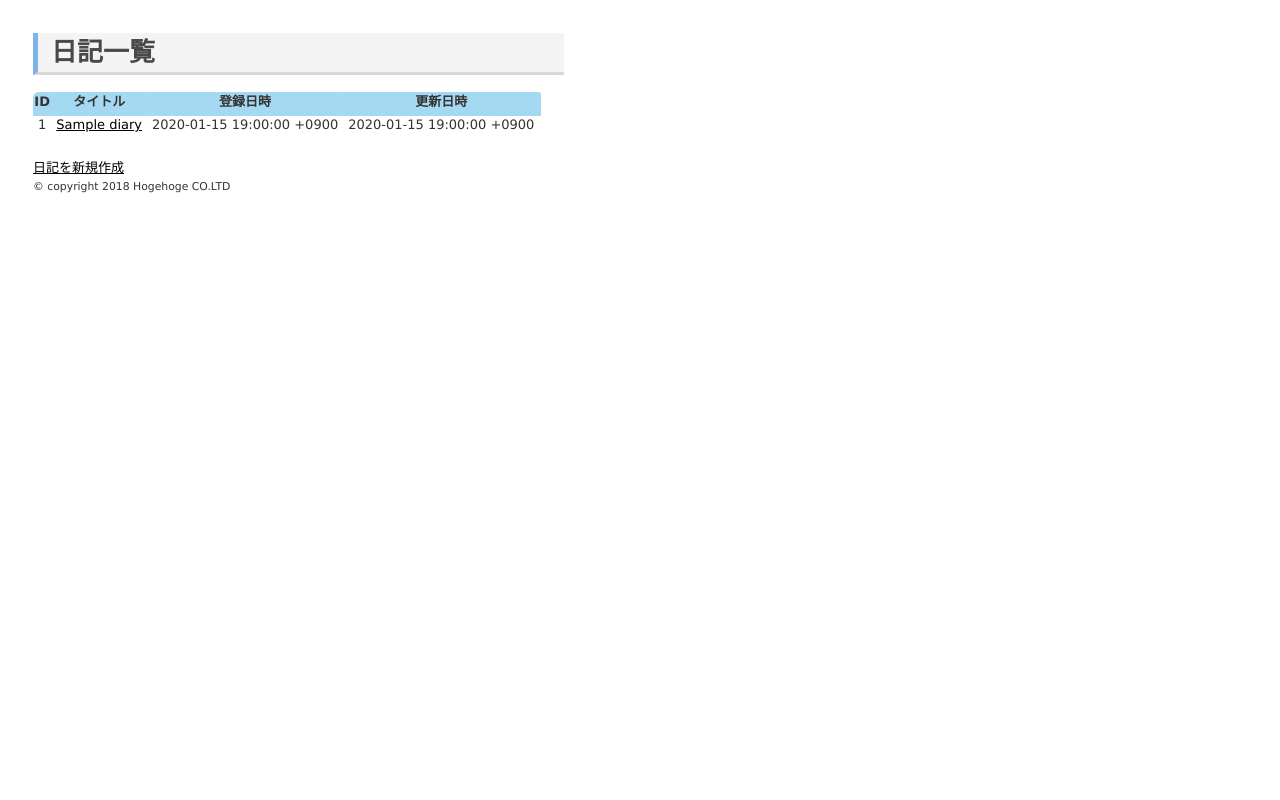
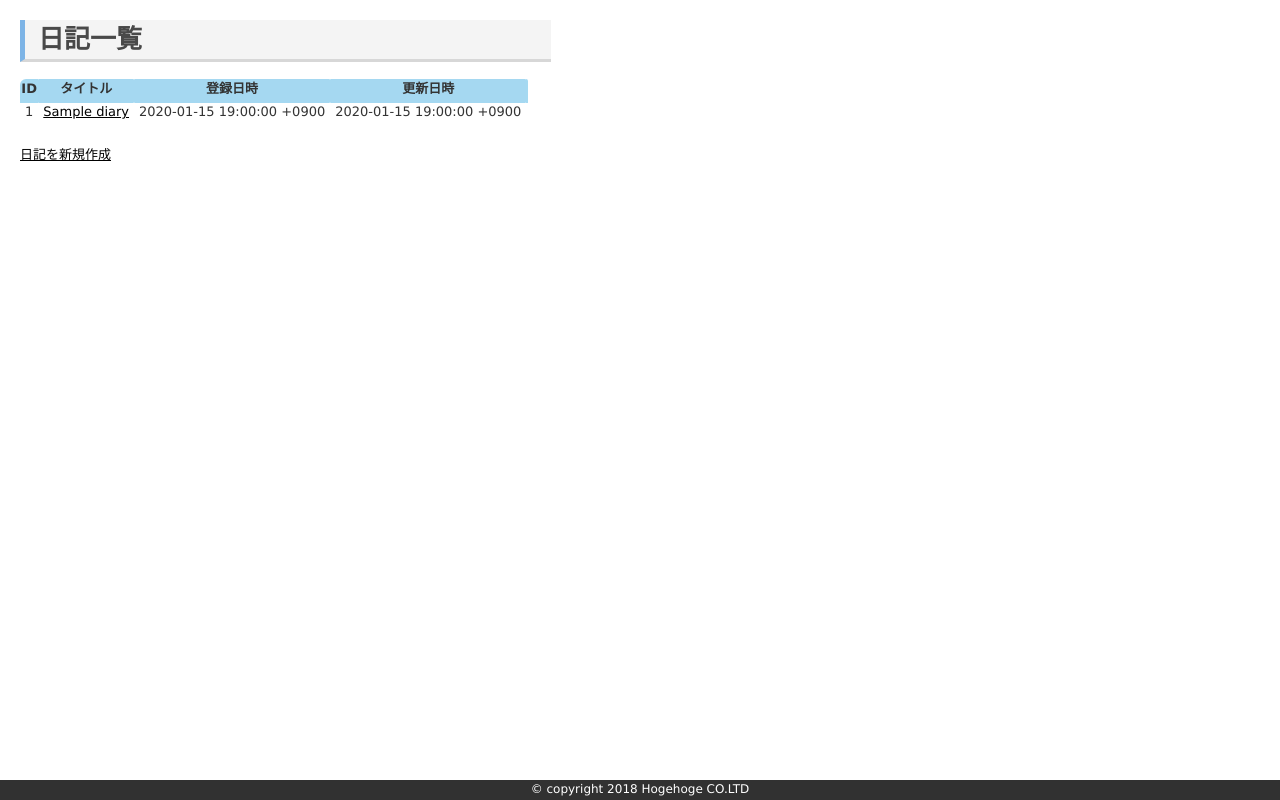
Before and after one commit to yamamusan/practice-rails, a Rails app: page /diaries in a window 1280 px wide. Run offline with Rails 7, Linux system fonts and the light colour scheme; tables that the repository leaves empty hold one stand-in row (values such as "Sample post"); style sheets or scripts are compiled from the project's sources.

Commit message:
footerの表示を良い感じに修正

```diff
--- a/app/assets/stylesheets/scaffolds.scss
+++ b/app/assets/stylesheets/scaffolds.scss
@@ -1,7 +1,7 @@
 body {
   background-color: #fff;
   color: #333;
-  margin: 33px;
+  margin: 0px;
   font-family: verdana, arial, helvetica, sans-serif;
   font-size: 13px;
   line-height: 18px;
--- a/app/assets/stylesheets/users.scss
+++ b/app/assets/stylesheets/users.scss
@@ -1,9 +1,22 @@
 // Place all the styles related to the users controller here.
 // They will automatically be included in application.css.
 // You can use Sass (SCSS) here: http://sass-lang.com/
-footer{
-  min-height: 100%;
-  height: auto !important;
-  height: 100%;
-  position: relative;
- }
+html {
+  height:100%;
+}
+
+#contents {
+  margin: 20px;
+}
+
+footer {
+  color: #fff;
+  font-size: 12px;
+  position: absolute;
+  bottom: 0px;
+  width: 100%;
+  min-height: 20px;
+  text-align: center;
+  background-color: #313131;
+  // margin: 2px 50px 2px 5px;
+}
--- a/app/views/layouts/application.html.erb
+++ b/app/views/layouts/application.html.erb
@@ -10,8 +10,13 @@
   </head>
 
   <body>
-    <%= yield %>
+    <div id='contents'>
+      <%= yield %>
+    </div>
+
+    <footer id='hige'>
+      &copy; copyright 2018 Hogehoge CO.LTD
+    </footer>
   </body>
 
-  <footer><small>&copy; copyright 2018 Hogehoge CO.LTD</small></footer>
 </html>
```
